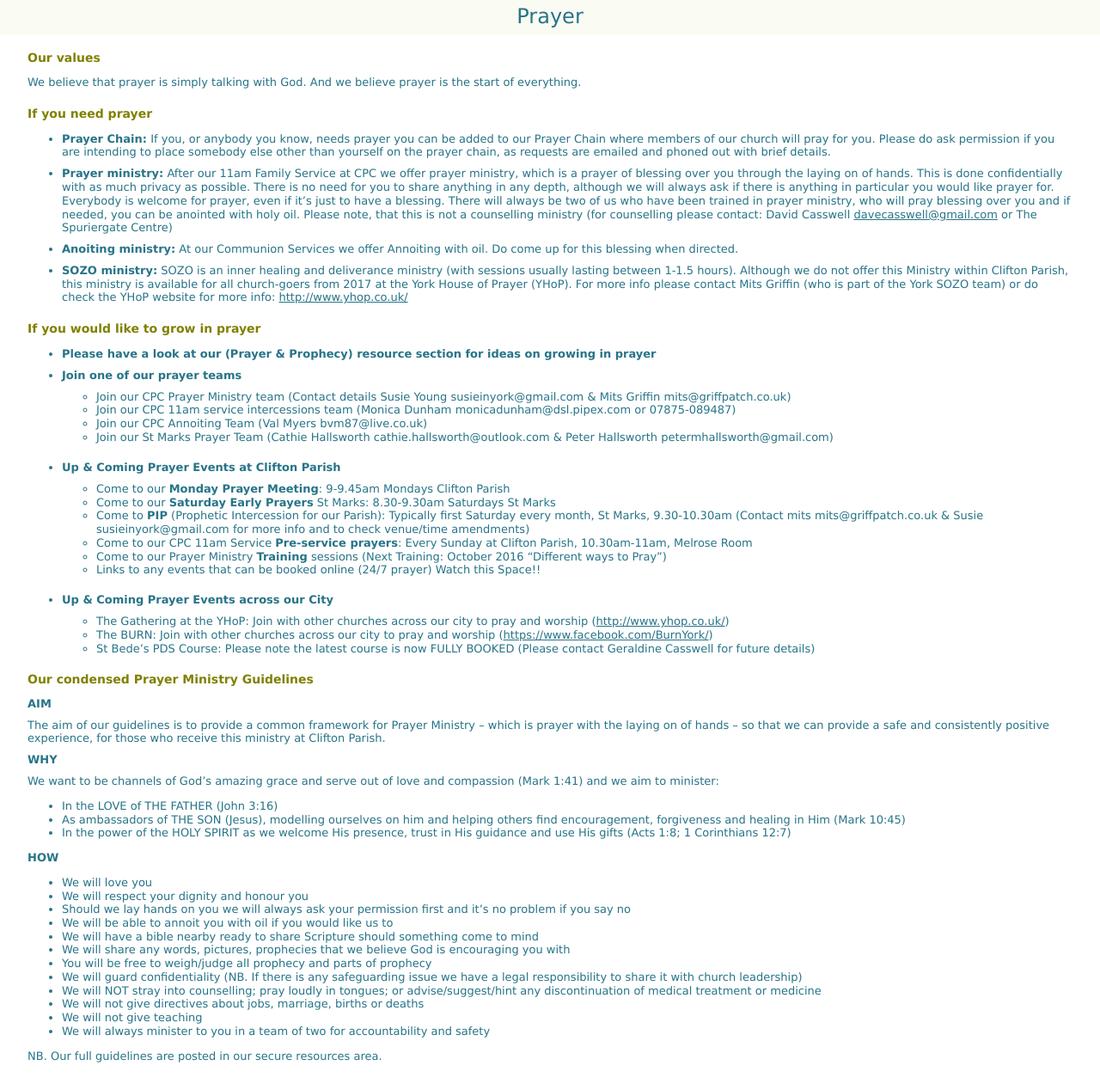
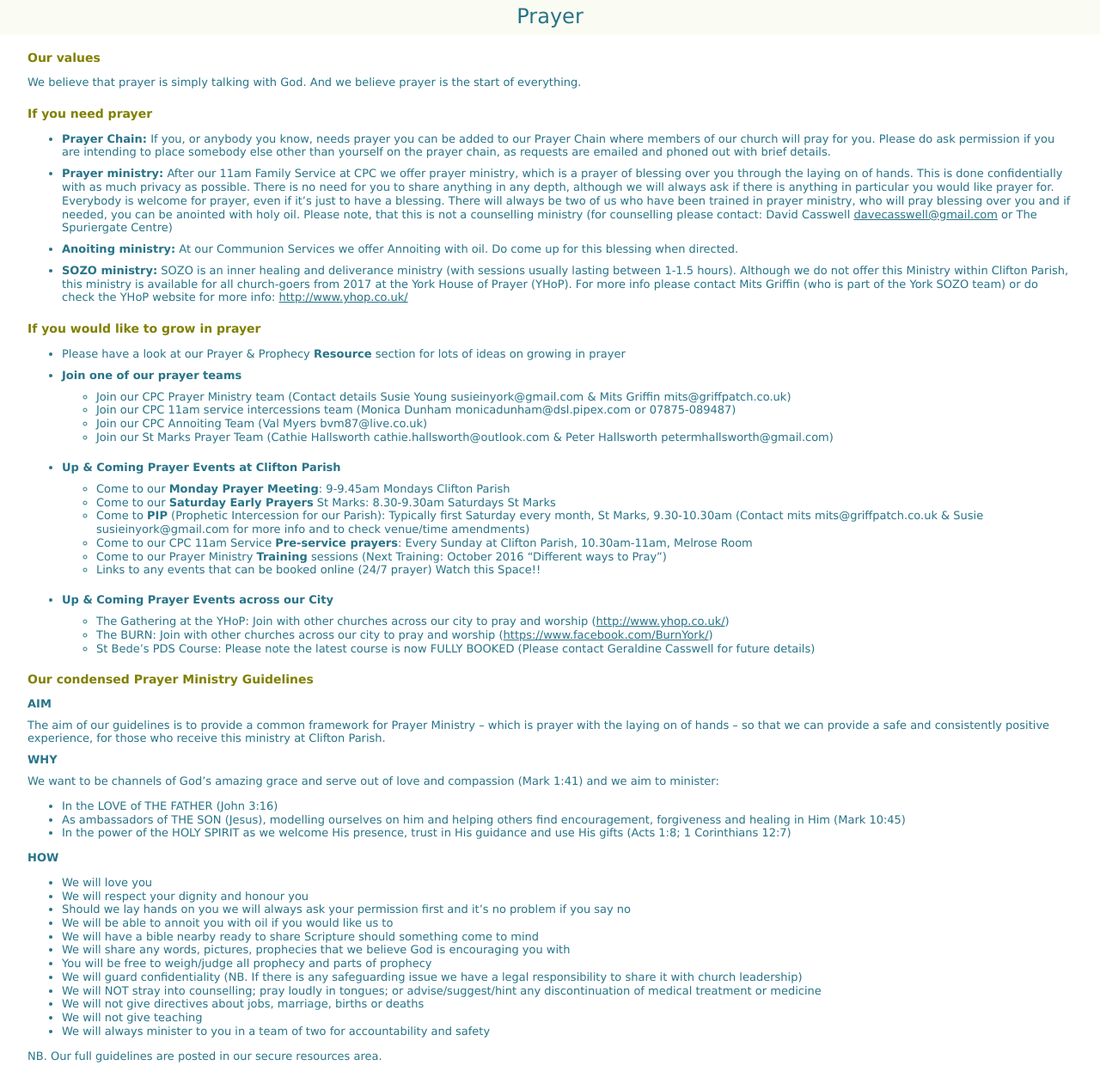
Before and after one commit to griffpatch/CPCYorkPP, a Jekyll site: the page built from pages/prayer.md, in a window 1280 px wide. Shown: the whole page at 86% size. Built offline with Jekyll 4.4.1, drawn with Linux system fonts in a browser that asks for light colours.

Commit message:
Update prayer.md

```diff
--- a/pages/prayer.md
+++ b/pages/prayer.md
@@ -26,7 +26,7 @@ If you need prayer
 If you would like to grow in prayer
 -----------------------------------
 
-+ **Please have a look at our (Prayer & Prophecy) resource section for ideas on growing in prayer**
++ Please have a look at our Prayer & Prophecy **Resource** section for lots of ideas on growing in prayer
 
 + **Join one of our prayer teams**
   + Join our CPC Prayer Ministry team (Contact details Susie Young susieinyork@gmail.com & Mits Griffin mits@griffpatch.co.uk)
```
